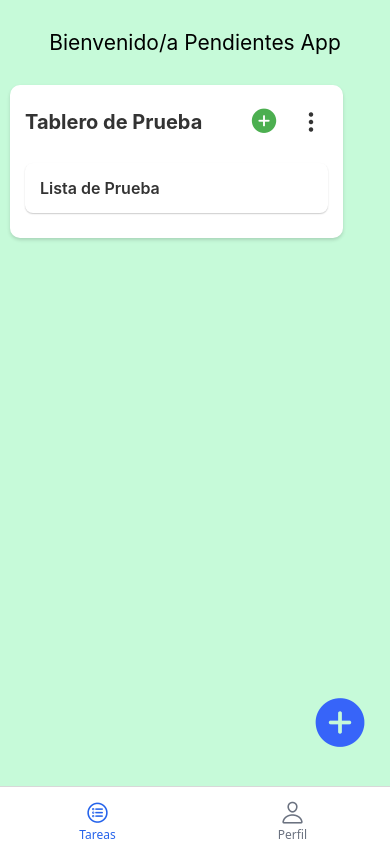
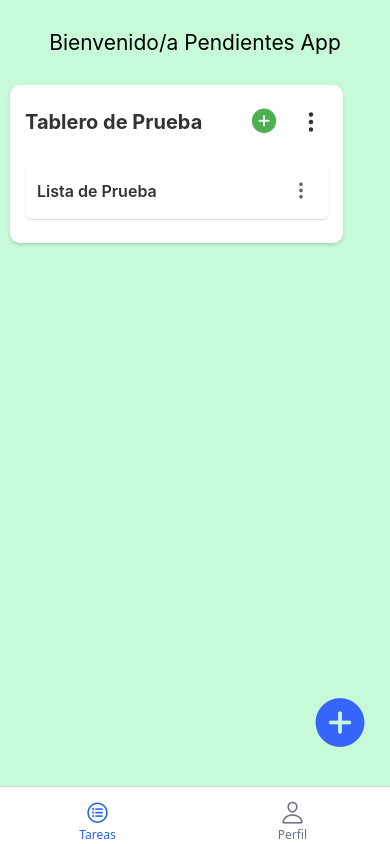
Before and after one commit to nicoHernan/gestion-notas, a React Native app: screen /Home in a window 390 px wide. Built offline with nearby package versions, Linux system fonts and the light colour scheme.

Commit message:
feat: Implement list title edit

```diff
--- a/components/BoardCard.tsx
+++ b/components/BoardCard.tsx
@@ -14,12 +14,21 @@ type BoardCardProps = {
     onListPress: (listId: string) => void;
     textStyle?: StyleProp<TextStyle> ;
     containerStyle?: StyleProp<ViewStyle> ;
-    isEditing: boolean;
+
+    isEditingBoardId: boolean;
     newBoardTitle: string;
     onChangeBoardTitle: (text: string) => void;
     onEditBoardPress: (board: BoardModel) => void ;
     onSaveBoardPress: (boardId: string) => void ;
-    onCancelPress: () => void;
+    onCancelBoardPress: () => void;
+
+
+    isEditingListId: string | null;
+    newListTitle: string;
+    onChangeListTitle: (text: string) => void;
+    onEditListPress: (list: ListModel) => void ;
+    onSaveListPress: (listId: string, boardId: string) => void ;
+    onCancelListPress: () => void;
 }
 
 const BoardCard: React.FC<BoardCardProps> = ({
@@ -30,12 +39,20 @@ const BoardCard: React.FC<BoardCardProps> = ({
   onListPress,
   textStyle,
   containerStyle,
-  isEditing,
+
+  isEditingBoardId,
   newBoardTitle,
   onChangeBoardTitle,
   onEditBoardPress,
   onSaveBoardPress,
-  onCancelPress
+  onCancelBoardPress,
+
+  isEditingListId,
+  newListTitle,
+  onChangeListTitle,
+  onEditListPress,
+  onSaveListPress,
+  onCancelListPress
   }) => {
 
     const currentBoard: BoardModel = {
@@ -44,11 +61,12 @@ const BoardCard: React.FC<BoardCardProps> = ({
         lists: listModel || []
     };
 
+
     return (
         <View style={styles.boardContainer}>
           <View style={styles.header}>
 
-            {isEditing ? (
+            {isEditingBoardId ? (
               <View style={styles.editControls}>
                 <TextInput
                   style={styles.editInput}
@@ -69,7 +87,7 @@ const BoardCard: React.FC<BoardCardProps> = ({
 
                 <TouchableOpacity
                   style={styles.cancelButton}
-                  onPress={onCancelPress}
+                  onPress={onCancelBoardPress}
                 >
                   <Icon
                     name="close-circle-outline"
@@ -106,6 +124,7 @@ const BoardCard: React.FC<BoardCardProps> = ({
               </View>
               )
             }
+
           </View>
 
             <View style={styles.listsContainer}>
@@ -113,11 +132,18 @@ const BoardCard: React.FC<BoardCardProps> = ({
                 <ListCard
                   key={listModel.id}
                   listModel={listModel}
+
+                  isEditing={isEditingListId == listModel.id}
+                  newTitle={newListTitle}
+                  onChangeText={onChangeListTitle}
+                  onEditPress={() => onEditListPress(listModel)}
+                  onSavePress={() => onSaveListPress(listModel.id, boardId)}
+                  onCancelPress={onCancelListPress}
                   onPress={() => onListPress(listModel.id)}
                 />
                 ))
               }
-          </View>
+            </View>
         </View>
     );
   };
@@ -192,6 +218,23 @@ const styles = StyleSheet.create({
         flexDirection: 'row',
         alignItems: 'center'
     },
+    editListControls: {
+        flexDirection: 'row',
+        alignItems: 'center',
+        flex: 1,
+        marginRight: 5
+    },
+    editListInput: {
+        flex: 1,
+        backgroundColor: '#f9f9f9',
+        borderRadius: 8,
+        padding: 8,
+        marginRight: 10,
+        fontWeight: 'bold',
+        fontSize: 18,
+        borderWidth: 1,
+        borderColor: '#ccc',
+    },
 });
 
 export default BoardCard;
--- a/components/ListCard.tsx
+++ b/components/ListCard.tsx
@@ -1,34 +1,111 @@
 import React from 'react';
-import { TouchableOpacity, Text, StyleSheet } from 'react-native';
+import { View, TouchableOpacity, Text, StyleSheet, TextInput } from 'react-native';
 import { ListModel } from '../models/ListModel';
+import Icon from 'react-native-vector-icons/Ionicons';
 
 type ListCardProps = {
   listModel: ListModel ;
   onPress: (listId: string) => void ;
+  isEditing: boolean;
+  newTitle: string;
+  onChangeText: (text: string) => void;
+  onEditPress: () => void;
+  onSavePress: () => void;
+  onCancelPress: () => void;
 }
 
-const ListCard: React.FC<ListCardProps> = ({ listModel, onPress }) => {
+const ListCard: React.FC<ListCardProps> = ({
+  listModel,
+  onPress,
+  isEditing,
+  newTitle,
+  onChangeText,
+  onEditPress,
+  onSavePress,
+  onCancelPress
+}) => {
+
+  const handleCardPress = isEditing ? undefined : () => onPress(listModel.id);
+
   return (
-    <TouchableOpacity
-        style={styles.card}
-        onPress={
-          () => onPress(listModel.id)
-        }>
-        <Text style={styles.title}>{listModel.content}
-        </Text>
-    </TouchableOpacity>
+    <View style={styles.cardContainer}>
+
+      {isEditing ? (
+        <View style={styles.editControls}>
+          <TextInput
+            style={styles.editInput}
+            value={newTitle}
+            onChangeText={onChangeText}
+            onSubmitEditing={onSavePress}
+          />
+          <TouchableOpacity
+            onPress={onSavePress}
+            style={styles.saveButton}>
+              <Icon
+                name="checkmark-circle-outline"
+                size={24}
+                color="#4CAF50"
+              />
+          </TouchableOpacity>
+          <TouchableOpacity
+            onPress={onCancelPress}
+            style={styles.cancelButton}>
+            <Icon
+              name="close-circle-outline"
+              size={24} color="#FF0000"
+            />
+          </TouchableOpacity>
+        </View>
+
+      ) : (
+
+
+        <TouchableOpacity
+          style={styles.card}
+          onPress={handleCardPress}
+        >
+          <View style={styles.contentRow}>
+            <Text
+              style={styles.title}>{listModel.content}
+            </Text>
+
+            <TouchableOpacity
+              onPress={onEditPress}
+              style={styles.editButton}
+            >
+              <Icon
+              name="ellipsis-vertical"
+              size={20}
+              color="#666"
+              />
+            </TouchableOpacity>
+          </View>
+        </TouchableOpacity>
+      )}
+    </View>
   );
 };
 
 const styles = StyleSheet.create({
+  contentRow: {
+        flexDirection: 'row',
+        justifyContent: 'space-between',
+        alignItems: 'center',
+        flex: 1,
+    },
+  cardContainer: {
+    marginVertical: 4,
+  },
   card: {
     backgroundColor: '#fff',
-    borderRadius: 8,
-    padding: 15,
-    marginVertical: 5,
+    borderRadius: 6,
+    padding: 12,
+    flexDirection: 'row',
+    justifyContent: 'space-between',
+    alignItems: 'center',
     shadowColor: '#000',
     shadowOffset: { width: 0, height: 1 },
-    shadowOpacity: 0.2,
+    shadowOpacity: 0.15,
     shadowRadius: 1.41,
     elevation: 2,
   },
@@ -36,7 +113,30 @@ const styles = StyleSheet.create({
     fontSize: 16,
     fontWeight: '600',
     color: '#333',
+    flex: 1,
   },
+  editControls: {
+    flexDirection: 'row',
+    alignItems: 'center',
+    backgroundColor: '#fff',
+    borderRadius: 8,
+    padding: 8,
+    shadowColor: '#000',
+    shadowOffset: { width: 0, height: 1 },
+    shadowOpacity: 0.1,
+    elevation: 2,
+  },
+  editInput: {
+    flex: 1,
+    padding: 5,
+    fontSize: 16,
+    borderBottomWidth: 1,
+    borderBottomColor: '#ccc',
+    marginRight: 10,
+  },
+  saveButton: { paddingHorizontal: 5 },
+  cancelButton: { paddingHorizontal: 5, marginLeft: 5 },
+  editButton: { padding: 5 },
 });
 
 export default ListCard;
--- a/screens/HomeScreen.tsx
+++ b/screens/HomeScreen.tsx
@@ -31,11 +31,56 @@ const initialBoards: BoardModel[] = [
 
 const HomeScreen: React.FC<HomeScreenProps> = ({navigation}) => {
 
+    const [editingListId, setEditingListId] = useState<string | null>(null);
+    const [newListTitle, setNewListTitle] = useState('');
+
     const [editingBoardId, setEditingBoardId] = useState<string | null>(null) ;
     const [newBoardTitle, setNewBoardTitle] = useState('') ;
 
     const [board, setBoard] = useState<BoardModel[]>(initialBoards) ;
     const boardTitle = "Bienvenido/a Pendientes App";
+
+
+
+    const handleEditListStart = (listToEdit: ListModel) => {
+        setEditingListId(listToEdit.id) ;
+        setNewListTitle(listToEdit.content) ;
+    }
+
+    const handleCancelEditList = () => {
+        setEditingListId(null);
+        setNewListTitle('');
+    };
+
+    const handleSaveListTitle = (listId: string, boardId: string) => {
+        if (newListTitle == '') {
+            alert('El título de la lista no puede estar vacío.');
+            return;
+        }
+
+        const updatedBoards = board.map(boardModel => {
+            if (boardModel.id == boardId) {
+
+                const updatedLists = boardModel.lists.map(listModel => {
+                    if (listModel.id == listId) {
+                        return { ...listModel, content: newListTitle };
+                    }
+                    return listModel ;
+                });
+                return{
+                    ...boardModel,
+                    lists: updatedLists
+                };
+            }
+            return boardModel;
+        });
+
+        setBoard(updatedBoards);
+        setEditingListId(null);
+    };
+
+
+
 
 
     const handleEditBoardStart = (boardToEdit: BoardModel) => {
@@ -45,6 +90,7 @@ const HomeScreen: React.FC<HomeScreenProps> = ({navigation}) => {
 
     const handleCancelEditBoard = () => {
         setEditingBoardId(null);
+        setNewBoardTitle('');
     };
 
 
@@ -112,20 +158,31 @@ const HomeScreen: React.FC<HomeScreenProps> = ({navigation}) => {
     };
 
 
-    const renderBoardItem = ({ item }: { item: BoardModel }) => (
+    const renderBoardItem = ({ item }: { item: BoardModel}) => (
         <BoardCard
             key={item.id}
             boardId= {item.id}
             boardTitle= {item.title}
+
             listModel={item.lists}
-            isEditing={editingBoardId == item.id}
+            onAddListPress={() => handleAddList(item.id)}
+            onListPress = {handleListPress}
+
+            isEditingBoardId={editingBoardId == item.id}
             newBoardTitle={newBoardTitle}
             onChangeBoardTitle={setNewBoardTitle}
-            onAddListPress={() => handleAddList(item.id)}
-            onListPress = {handleListPress}
+
             onEditBoardPress={() => handleEditBoardStart(item)}
             onSaveBoardPress = {handleSaveBoardTitle}
-            onCancelPress={handleCancelEditBoard}
+            onCancelBoardPress={handleCancelEditBoard}
+
+            isEditingListId={editingListId}
+            newListTitle={newListTitle}
+            onChangeListTitle={setNewListTitle}
+
+            onEditListPress={handleEditListStart}
+            onSaveListPress={handleSaveListTitle}
+            onCancelListPress={handleCancelEditList}
         />
     );
 
```
Lines whose indentation alone changed are shown as unchanged.
